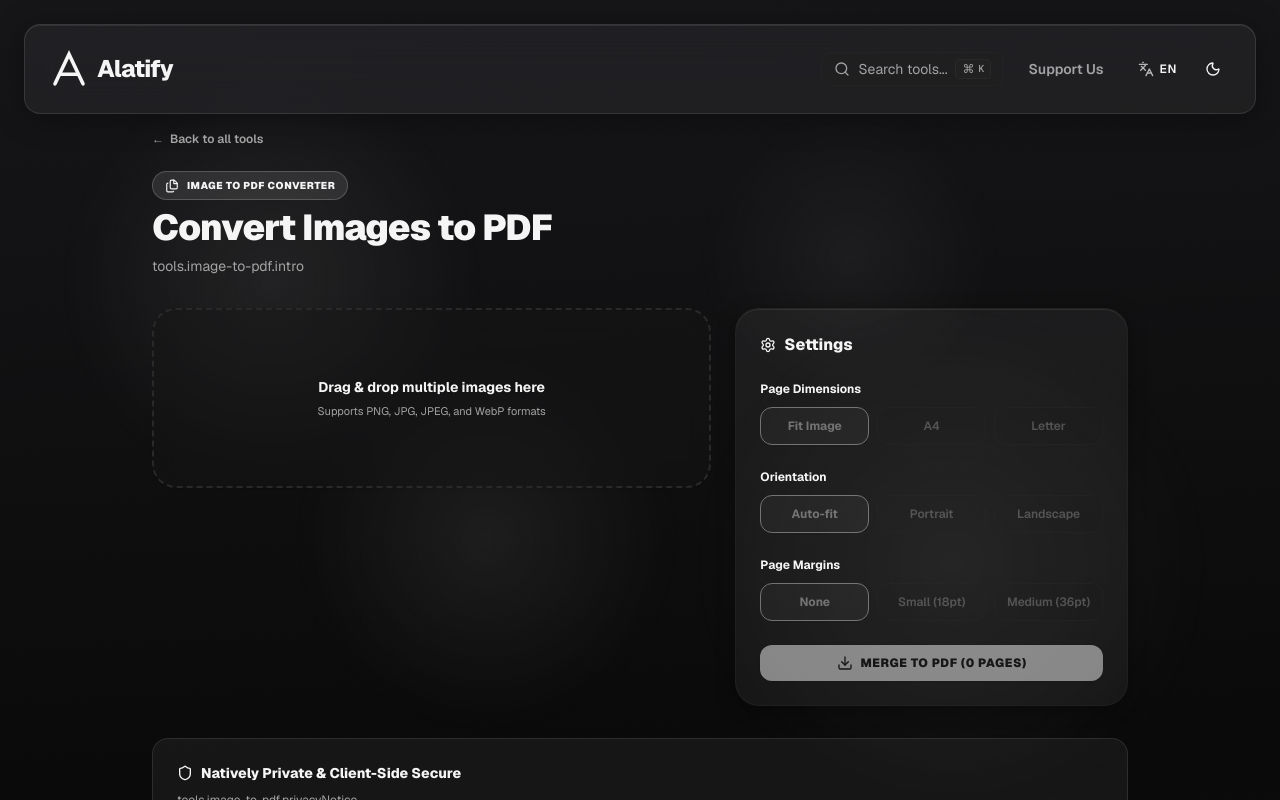
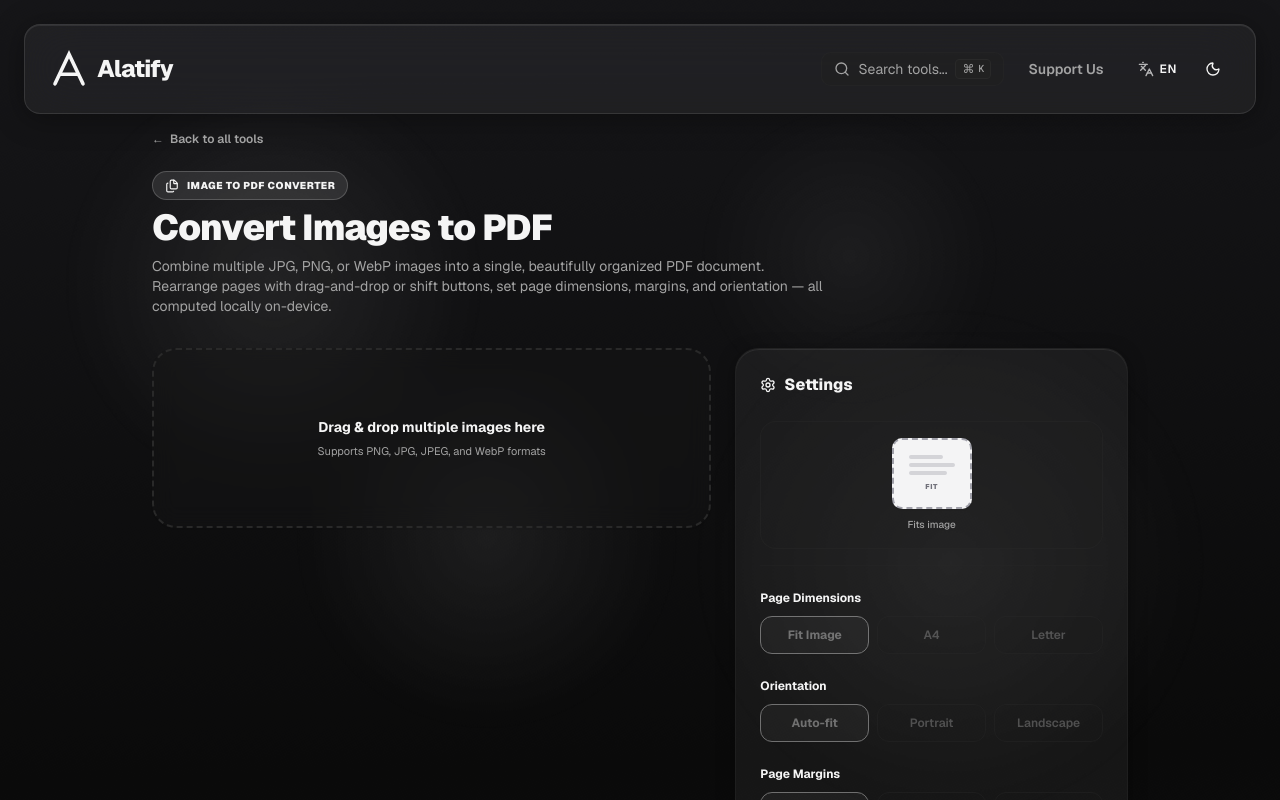
Before and after one commit to getalatify/AlatifyWeb, a Next.js app: page /tools/image-to-pdf in a window 1280 px wide. Shown: the top 800 px of the page. Built offline with nearby package versions, Linux system fonts and the light colour scheme.

Commit message:
Fix bug and UX Improvement

```diff
--- a/src/app/(site)/tools/image-to-pdf/image-to-pdf-client.tsx
+++ b/src/app/(site)/tools/image-to-pdf/image-to-pdf-client.tsx
@@ -1,7 +1,7 @@
 /* eslint-disable @next/next/no-img-element */
 "use client";
 
-import React, { useState, useRef } from "react";
+import React, { useState } from "react";
 import Link from "next/link";
 import { useDropzone } from "react-dropzone";
 import { useT } from "@/lib/i18n/useT";
@@ -40,8 +40,6 @@ export default function ImageToPdfClient() {
   const [marginSize, setMarginSize] = useState<"none" | "small" | "medium">("none");
   const [isCompiling, setIsCompiling] = useState(false);
   const [dragIndex, setDragIndex] = useState<number | null>(null);
-
-  const fileInputRef = useRef<HTMLInputElement>(null);
 
   const { getRootProps, getInputProps, isDragActive, isDragReject } = useDropzone({
     accept: { "image/*": [".png", ".jpg", ".jpeg", ".webp"] },
@@ -242,6 +240,75 @@ export default function ImageToPdfClient() {
     }
   };
 
+  const renderPaperPreview = () => {
+    let widthClass = "w-16";
+    let heightClass = "h-[90px]";
+    let isDashed = false;
+    let isPortrait = true;
+    let labelText = "";
+
+    if (pageSize === "fit") {
+      isDashed = true;
+      widthClass = "w-20";
+      heightClass = "h-20";
+      labelText = "Fits image";
+    } else {
+      const actualOrientation = orientation === "auto" ? "portrait" : orientation;
+      isPortrait = actualOrientation === "portrait";
+      labelText = `${pageSize.toUpperCase()} ${actualOrientation}`;
+
+      if (orientation === "auto") {
+        widthClass = "w-16";
+        heightClass = "h-[80px]";
+      } else if (isPortrait) {
+        widthClass = "w-16";
+        heightClass = pageSize === "a4" ? "h-[90px]" : "h-[80px]";
+      } else {
+        widthClass = "w-[90px]";
+        heightClass = pageSize === "a4" ? "h-[64px]" : "h-[70px]";
+      }
+    }
+
+    return (
+      <div className="w-full h-32 flex flex-col items-center justify-center bg-secondary/35 border border-border/40 rounded-2xl p-4 gap-2">
+        <div
+          className={cn(
+            "transition-all duration-300 ease-in-out border-2 shadow-sm rounded-md relative flex flex-col justify-between p-2",
+            widthClass,
+            heightClass,
+            isDashed ? "border-dashed" : "border-solid",
+            "bg-white dark:bg-zinc-100 text-zinc-700 border-zinc-300 dark:border-zinc-400"
+          )}
+        >
+          {/* Margin visual outline */}
+          <div
+            className={cn(
+              "w-full h-full border border-zinc-200/50 rounded flex flex-col justify-between p-1.5 transition-all duration-300",
+              marginSize === "none" && "border-transparent",
+              marginSize === "small" && "m-0.5 border-dashed border-zinc-300 dark:border-zinc-400",
+              marginSize === "medium" && "m-1.5 border-dashed border-zinc-300 dark:border-zinc-400"
+            )}
+          >
+            {/* Schematic lines (thin bars) */}
+            <div className="space-y-1 w-full">
+              <div className="h-1 bg-zinc-200 dark:bg-zinc-300 rounded w-3/4" />
+              <div className="h-1 bg-zinc-200 dark:bg-zinc-300 rounded w-full" />
+              <div className="h-1 bg-zinc-200 dark:bg-zinc-300 rounded w-5/6" />
+            </div>
+
+            {/* Sizing text helper inside paper */}
+            <span className="text-[7px] font-black text-zinc-400 dark:text-zinc-500 uppercase tracking-widest text-center block select-none">
+              {orientation === "auto" && pageSize !== "fit" ? "Auto Layout" : (pageSize === "fit" ? "Fit" : orientation.toUpperCase())}
+            </span>
+          </div>
+        </div>
+        <span className="text-[10px] text-muted-foreground font-medium select-none">
+          {labelText}
+        </span>
+      </div>
+    );
+  };
+
   return (
     <main className="relative flex min-h-screen flex-col items-center p-6 bg-background text-foreground transition-colors duration-300 overflow-x-clip select-none">
       {/* Glow Effects */}
@@ -286,7 +353,7 @@ export default function ImageToPdfClient() {
                 isDragReject && "border-destructive bg-destructive/5"
               )}
             >
-              <input {...getInputProps()} ref={fileInputRef} />
+              <input {...getInputProps()} />
               <p className="text-sm font-bold text-foreground max-w-xs leading-relaxed">
                 Drag & drop multiple images here
               </p>
@@ -396,6 +463,10 @@ export default function ImageToPdfClient() {
                 <Settings className="w-4 h-4 text-primary" />
                 Settings
               </h2>
+
+              <div className="pb-4 border-b border-border/30">
+                {renderPaperPreview()}
+              </div>
 
               {/* Setting 1: Page Size */}
               <div className="space-y-2.5">
--- a/src/app/(site)/tools/pdf-to-image/pdf-to-image-client.tsx
+++ b/src/app/(site)/tools/pdf-to-image/pdf-to-image-client.tsx
@@ -1,6 +1,6 @@
 "use client";
 
-import React, { useState, useRef } from "react";
+import React, { useState } from "react";
 import Link from "next/link";
 import { useDropzone } from "react-dropzone";
 import { useT } from "@/lib/i18n/useT";
@@ -33,8 +33,6 @@ export default function PdfToImageClient() {
   const [selectedPages, setSelectedPages] = useState<Set<number>>(new Set());
   const [isConverting, setIsConverting] = useState(false);
   const [progress, setProgress] = useState<{ current: number; total: number } | null>(null);
-
-  const fileInputRef = useRef<HTMLInputElement>(null);
 
   const { getRootProps, getInputProps, isDragActive, isDragReject } = useDropzone({
     accept: { "application/pdf": [".pdf"] },
@@ -266,7 +264,7 @@ export default function PdfToImageClient() {
                 isDragReject && "border-destructive bg-destructive/5"
               )}
             >
-              <input {...getInputProps()} ref={fileInputRef} />
+              <input {...getInputProps()} />
               <div className="w-16 h-16 rounded-2xl bg-secondary border border-border flex items-center justify-center text-muted-foreground mb-4 shadow-sm group-hover:text-primary transition-colors">
                 <FileText className="w-8 h-8" />
               </div>
@@ -377,9 +375,9 @@ export default function PdfToImageClient() {
                 </label>
                 <div className="grid grid-cols-3 gap-2">
                   {[
-                    { value: 1, label: "1x (Normal)" },
-                    { value: 2, label: "2x (High)" },
-                    { value: 3, label: "3x (Crisp)" }
+                    { value: 1, label: t("tools.pdf-to-image.scaleStandard") || "1x (Standard)" },
+                    { value: 2, label: t("tools.pdf-to-image.scaleHigh") || "2x (High)" },
+                    { value: 3, label: t("tools.pdf-to-image.scaleMaximum") || "3x (Maximum)" }
                   ].map((scale) => (
                     <button
                       key={scale.value}
@@ -397,6 +395,9 @@ export default function PdfToImageClient() {
                     </button>
                   ))}
                 </div>
+                <p className="text-[10px] text-muted-foreground leading-normal pl-1">
+                  {t("tools.pdf-to-image.scaleHelper")}
+                </p>
               </div>
 
               {/* Setting 3: Export Scope */}
--- a/src/lib/i18n/dictionaries/en.ts
+++ b/src/lib/i18n/dictionaries/en.ts
@@ -585,7 +585,6 @@ export const en = {
       "exportAllExplanation": "Export all pages as one PDF, in the order shown above.",
       "exportSelectedPlaceholder": "Select pages first.",
       "exportSelectedExplanation": "Only checked pages are exported."
-    }
     },
     "pdf-to-image": {
       "intro": "Convert PDF pages into high-quality JPG or PNG images directly in your browser. Select specific pages or ranges, adjust the resolution scale, and download individual pages or a combined ZIP archive. No uploads, no sign-ups — 100% private.",
@@ -613,7 +612,11 @@ export const en = {
         "q5": "Does the tool support password-protected files?",
         "a5": "Protected or encrypted PDFs cannot be rendered in the browser. You must remove password protection first before uploading."
       },
-    "privacyNotice": "Alatify processes your PDF files completely locally using sandbox APIs inside your browser tab. We never upload any of your files or private coordinates to external clouds, making the tool 100% immune to leaks or server-side logging."
+      "privacyNotice": "Alatify processes your PDF files completely locally using sandbox APIs inside your browser tab. We never upload any of your files or private coordinates to external clouds, making the tool 100% immune to leaks or server-side logging.",
+      "scaleStandard": "1x (Standard)",
+      "scaleHigh": "2x (High)",
+      "scaleMaximum": "3x (Maximum)",
+      "scaleHelper": "Higher scale = sharper images, but larger files and slower processing."
     },
     "image-to-pdf": {
       "intro": "Combine multiple JPG, PNG, or WebP images into a single, beautifully organized PDF document. Rearrange pages with drag-and-drop or shift buttons, set page dimensions, margins, and orientation — all computed locally on-device.",
@@ -642,6 +645,7 @@ export const en = {
         "a5": "There is no strict limit, but compiling dozens of high-resolution images may consume significant memory. The tool handles standard sets smoothly."
       },
       "privacyNotice": "Alatify compiles your images into a PDF completely locally using sandbox APIs inside your browser tab. We never upload any of your files or private coordinates to external clouds, making the tool 100% immune to leaks or server-side logging."
+    }
   },
   "toolsPage": {
     "intro": "A curated collection of privacy-first image tools that run entirely in your browser — no uploads, no sign-up, fully private. From Background Remover and Image Compressor to format conversion, resizing, and more, every tool processes your images right on your device."
--- a/src/lib/i18n/dictionaries/id.ts
+++ b/src/lib/i18n/dictionaries/id.ts
@@ -585,7 +585,6 @@ export const id = {
     "exportAllExplanation": "Ekspor semua halaman sebagai satu PDF, sesuai urutan yang ditampilkan di atas.",
     "exportSelectedPlaceholder": "Pilih halaman terlebih dahulu.",
     "exportSelectedExplanation": "Hanya halaman yang dicek yang diekspor."
-    }
     },
     "pdf-to-image": {
       "intro": "Konversi halaman PDF menjadi gambar JPG atau PNG berkualitas tinggi langsung di browser Anda. Pilih halaman atau rentang tertentu, sesuaikan skala resolusi, dan unduh halaman individual atau arsip ZIP gabungan. Tanpa unggah, tanpa pendaftaran — 100% privat.",
@@ -613,7 +612,11 @@ export const id = {
         "q5": "Apakah alat ini mendukung file yang dilindungi kata sandi?",
         "a5": "PDF yang dilindungi atau dienkripsi tidak dapat dirender di browser. Anda harus menghapus perlindungan kata sandi terlebih dahulu sebelum mengunggah."
       },
-    "privacyNotice": "Alatify memproses file PDF Anda sepenuhnya secara lokal menggunakan API sandbox di dalam tab browser Anda. Kami tidak pernah mengunggah file Anda ke cloud eksternal, membuat alat ini 100% aman dari kebocoran data."
+      "privacyNotice": "Alatify memproses file PDF Anda sepenuhnya secara lokal menggunakan API sandbox di dalam tab browser Anda. Kami tidak pernah mengunggah file Anda ke cloud eksternal, membuat alat ini 100% aman dari kebocoran data.",
+      "scaleStandard": "1x (Standar)",
+      "scaleHigh": "2x (Tinggi)",
+      "scaleMaximum": "3x (Maksimum)",
+      "scaleHelper": "Skala lebih tinggi = gambar lebih tajam, tetapi ukuran file lebih besar dan pemrosesan lebih lambat."
     },
     "image-to-pdf": {
       "intro": "Gabungkan beberapa gambar JPG, PNG, atau WebP menjadi satu dokumen PDF yang terorganisir dengan indah. Atur ulang halaman dengan seret-dan-lepas atau tombol geser, atur dimensi halaman, margin, dan orientasi — semuanya dihitung secara lokal di perangkat Anda.",
@@ -637,11 +640,12 @@ export const id = {
         "q3": "Pilihan ukuran halaman apa saja yang saya miliki?",
         "a3": "Anda dapat memilih 'Sesuaikan Halaman dengan Gambar' untuk membuat halaman yang cocok dengan dimensi tepat setiap gambar, atau memilih ukuran standar seperti A4 dan Letter dengan gambar yang diskalakan agar pas.",
         "q4": "Apakah gambar saya dikompresi saat menyusun?",
-      "a4": "Alat ini menyematkan gambar secara langsung ke dalam PDF. Untuk ukuran file yang optimal, Anda dapat mengompresi gambar sumber Anda menggunakan Kompresor Gambar kami sebelum menyusun.",
+        "a4": "Alat ini menyematkan gambar secara langsung ke dalam PDF. Untuk ukuran file yang optimal, Anda dapat kompresi gambar sumber Anda menggunakan Kompresor Gambar kami sebelum menyusun.",
         "q5": "Berapa banyak gambar yang dapat saya tambahkan sekaligus?",
-      "a5": "Tidak ada batasan ketat, tetapi menyusun lusinan gambar resolusi tinggi dapat memakan memori yang signifikan. Alat ini menangani set standar dengan lancar."
+        "a5": "Tidak ada batisan ketat, tetapi menyusun lusinan gambar resolusi tinggi dapat memakan memori yang signifikan. Alat ini menangani set standar dengan lancar."
       },
       "privacyNotice": "Alatify menyusun gambar Anda ke dalam PDF sepenuhnya secara lokal menggunakan API sandbox di dalam tab browser Anda. Kami tidak pernah mengunggah file Anda ke cloud eksternal, membuat alat ini 100% aman dari kebocoran data."
+    }
   },
   "toolsPage": {
     "intro": "Koleksi pilihan alat gambar yang mengutamakan privasi dan berjalan sepenuhnya di browser Anda — tanpa unggah, tanpa daftar akun, sepenuhnya privat. Mulai dari Background Remover dan Image Compressor hingga konversi format, pengubahan ukuran, dan lainnya, setiap alat memproses gambar Anda langsung di perangkat."
```
Also changed, not shown: src/lib/i18n/dictionaries/en.md (+5 -1 lines), src/lib/i18n/dictionaries/id.md (+60 -56 lines). Lines whose indentation alone changed are shown as unchanged.
